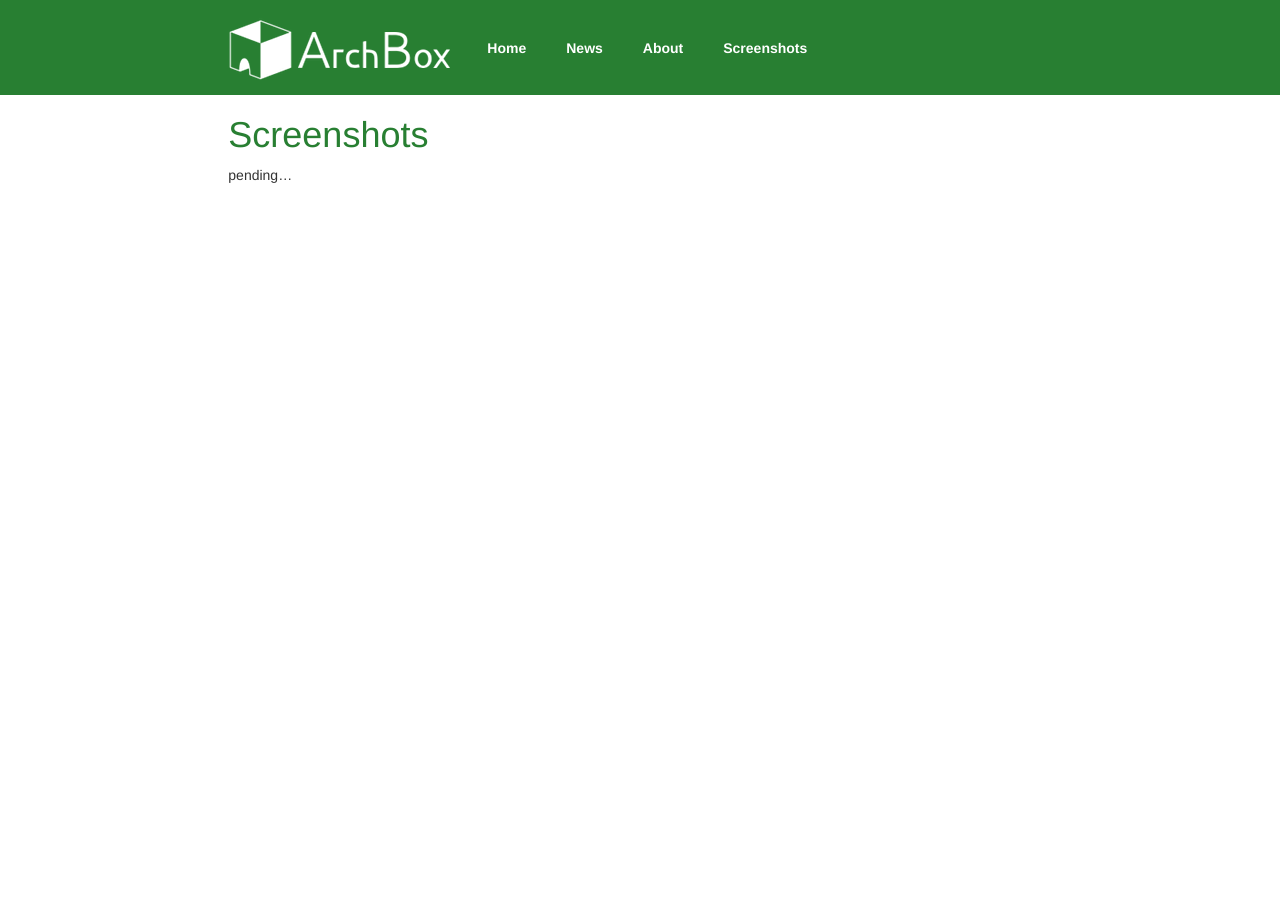
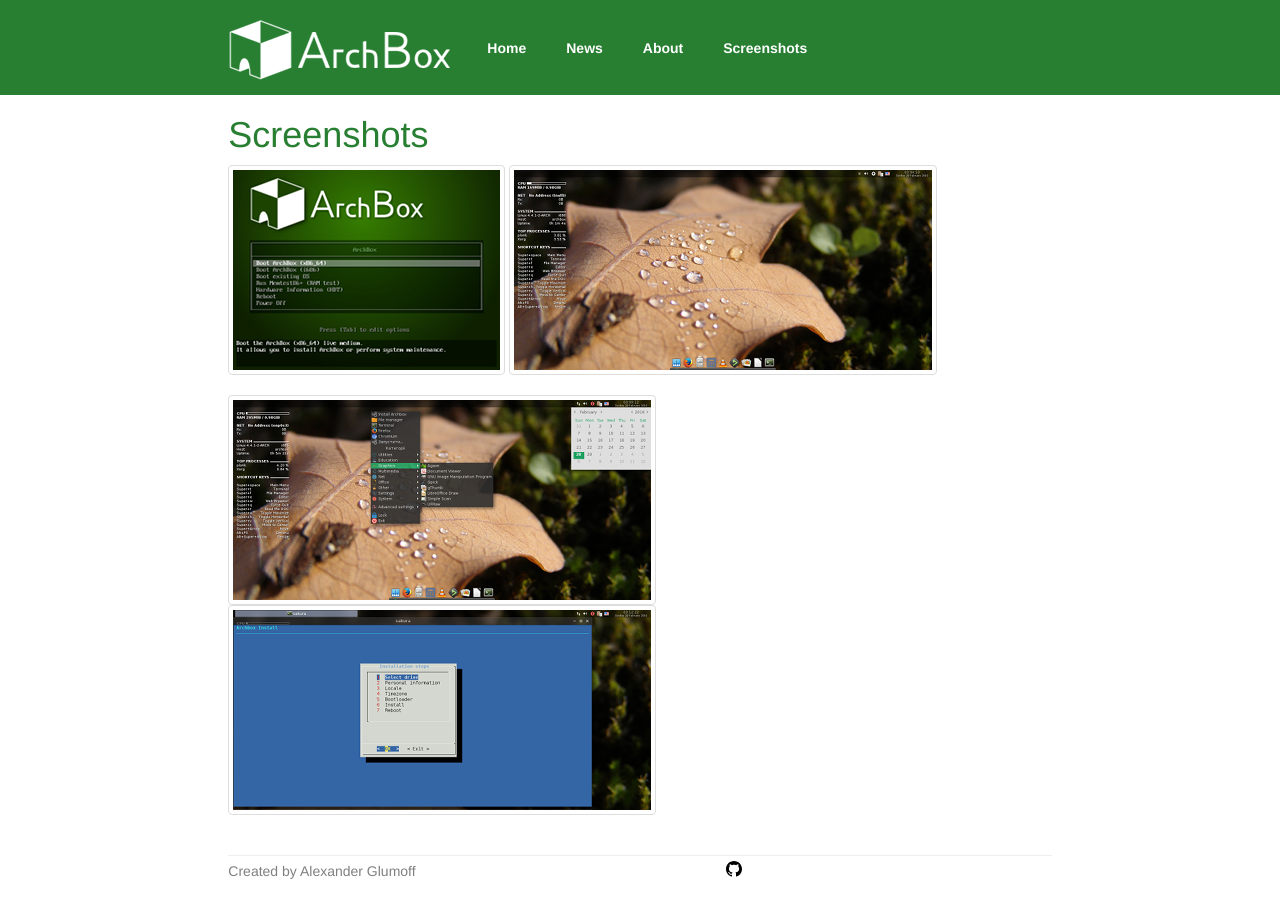
Before and after one commit to archbox-linux/archbox-linux.github.io, a Jekyll site: the page built from screenshots.html, in a window 1280 px wide. Built offline with Jekyll 4.4.1, drawn with Linux system fonts in a browser that asks for light colours; comment, search, counter and statistics services are not loaded.

Commit message:
screenshots

```diff
--- a/_includes/footer.html
+++ b/_includes/footer.html
@@ -1,5 +1,10 @@
-<footer class="site-footer">
+<footer class="site-footer col-xs-offset-2 col-xs-8">
 
-
+<br/>
+<hr/>
+<div class="pull-left">Created by Alexander Glumoff</div>
+<a href="https://github.com/archbox-linux" aria-label="Homepage" class="site-footer-mark">
+      <svg aria-hidden="true" class="octicon octicon-mark-github" height="16" role="img" title="GitHub " version="1.1" viewBox="0 0 16 16" width="24"><path d="M8 0C3.58 0 0 3.58 0 8c0 3.54 2.29 6.53 5.47 7.59 0.4 0.07 0.55-0.17 0.55-0.38 0-0.19-0.01-0.82-0.01-1.49-2.01 0.37-2.53-0.49-2.69-0.94-0.09-0.23-0.48-0.94-0.82-1.13-0.28-0.15-0.68-0.52-0.01-0.53 0.63-0.01 1.08 0.58 1.23 0.82 0.72 1.21 1.87 0.87 2.33 0.66 0.07-0.52 0.28-0.87 0.51-1.07-1.78-0.2-3.64-0.89-3.64-3.95 0-0.87 0.31-1.59 0.82-2.15-0.08-0.2-0.36-1.02 0.08-2.12 0 0 0.67-0.21 2.2 0.82 0.64-0.18 1.32-0.27 2-0.27 0.68 0 1.36 0.09 2 0.27 1.53-1.04 2.2-0.82 2.2-0.82 0.44 1.1 0.16 1.92 0.08 2.12 0.51 0.56 0.82 1.27 0.82 2.15 0 3.07-1.87 3.75-3.65 3.95 0.29 0.25 0.54 0.73 0.54 1.48 0 1.07-0.01 1.93-0.01 2.2 0 0.21 0.15 0.46 0.55 0.38C13.71 14.53 16 11.53 16 8 16 3.58 12.42 0 8 0z"></path></svg>
 
 </footer>
+</div>
--- a/_includes/head.html
+++ b/_includes/head.html
@@ -16,5 +16,9 @@
     <!-- <script src="{{ site.baseurl }}/vendor/bootstrap-3.3.6-dist/js/bootstrap.min.js"></script>  -->
     <script src="{{ site.baseurl }}/vendor/bootstrap/js/bootstrap.min.js"></script>
 
+    <link rel="stylesheet" href="https://cdnjs.cloudflare.com/ajax/libs/ekko-lightbox/4.0.1/ekko-lightbox.min.css">
+    <script src="https://cdnjs.cloudflare.com/ajax/libs/ekko-lightbox/4.0.1/ekko-lightbox.min.js"></script>
+
+
     <link href="{{ site.baseurl }}/css/style.css" rel="stylesheet">
   </head>
--- a/css/style.css
+++ b/css/style.css
@@ -161,3 +161,21 @@
 .post-meta {
   font-size: 0.8em;
 }
+
+.rss-subscribe {
+  font-style: italic;
+  font-size: 0.9em;
+}
+
+.site-footer {
+  text-align: center;
+  color: gray;
+}
+
+.site-footer .octicon-mark-github {
+  color: gray;
+}
+
+.site-footer hr {
+  margin-bottom: 5px;
+}
--- a/news.html
+++ b/news.html
@@ -20,7 +20,8 @@
       </article>
     {% endfor %}
   </div>
-  <hr/>
+  <!-- <hr/> -->
+  <br/>
   <p class="rss-subscribe">subscribe <a href="{{ "/feed.xml" | prepend: site.baseurl }}">via RSS</a></p>
 
 </div>
--- /dev/null
+++ b/screenshots.html
@@ -0,0 +1,20 @@
+---
+layout: page
+title: Screenshots
+permalink: /screenshots/
+---
+
+<a href="{{ site.baseurl }}/images/screen/screen1.png" data-toggle="lightbox"  data-title="ArchBox LiveCD boot menu" data-gallery="screens">
+    <img src="{{ site.baseurl }}/images/screen/screen1_thumb.png"class="img-thumbnail">
+</a>
+<a href="{{ site.baseurl }}/images/screen/screen3.png" data-toggle="lightbox"  data-title="ArchBox LiveCD initial boot" data-gallery="screens">
+    <img src="{{ site.baseurl }}/images/screen/screen3_thumb.png"class="img-thumbnail">
+</a>
+<br/>
+<br/>
+<a href="{{ site.baseurl }}/images/screen/screen4.png" data-toggle="lightbox"  data-title="ArchBox LiveCD - Openbox menu and gsimplecal (calendar)" data-gallery="screens">
+    <img src="{{ site.baseurl }}/images/screen/screen4_thumb.png"class="img-thumbnail">
+</a>
+<a href="{{ site.baseurl }}/images/screen/screen5.png" data-toggle="lightbox"  data-title="ArchBox Installer" data-gallery="screens">
+    <img src="{{ site.baseurl }}/images/screen/screen5_thumb.png"class="img-thumbnail">
+</a>
--- a/screenshots.md
+++ /dev/null
@@ -1,7 +0,0 @@
----
-layout: page
-title: Screenshots
-permalink: /screenshots/
----
-
-pending...
```
Also changed, not shown: _layouts/default.html (+9 -0 lines).
